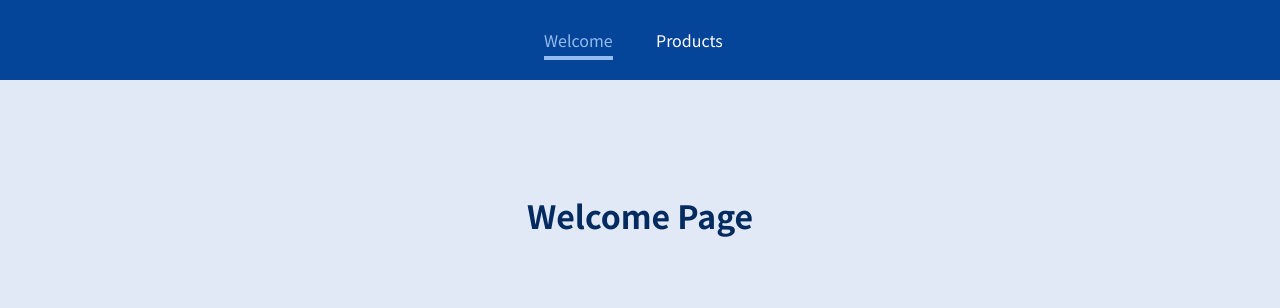
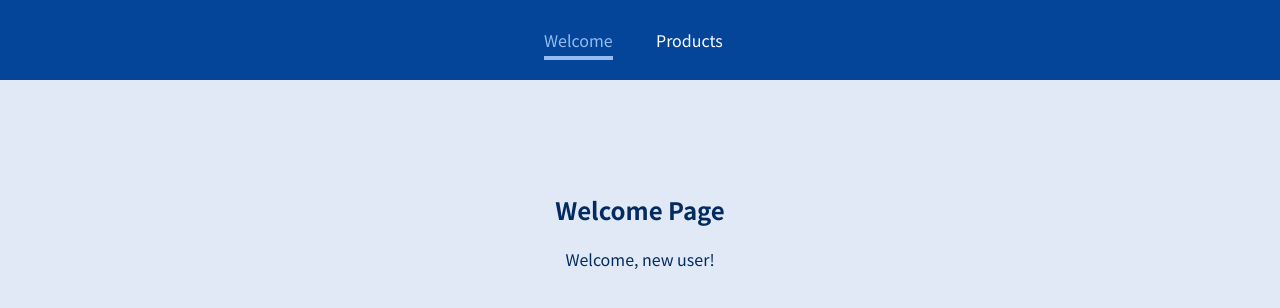
Before and after one commit to yoyongjin/react-router-dom-prac, a React (Create React App) app: page /welcome/new-user in a window 1280 px wide. Shown: the top 308 px of the page. Built offline with nearby package versions, Linux system fonts and the light colour scheme.

Commit message:
Nested Router: 컴포넌트 안에서 Route정의(중첩)

```diff
--- a/src/pages/Welcome.js
+++ b/src/pages/Welcome.js
@@ -1,7 +1,15 @@
 import React from "react";
+import { Route } from "react-router-dom";
 
 const Welcome = () => {
-  return <h1>Welcome Page</h1>;
+  return (
+    <section>
+      <h1>Welcome Page</h1>
+      <Route path="/welcome/new-user">
+        <p>Welcome, new user!</p>
+      </Route>
+    </section>
+  );
 };
 
 export default Welcome;
```
Also changed, not shown: 1 other file (tests, documents, lock files or other folders).
